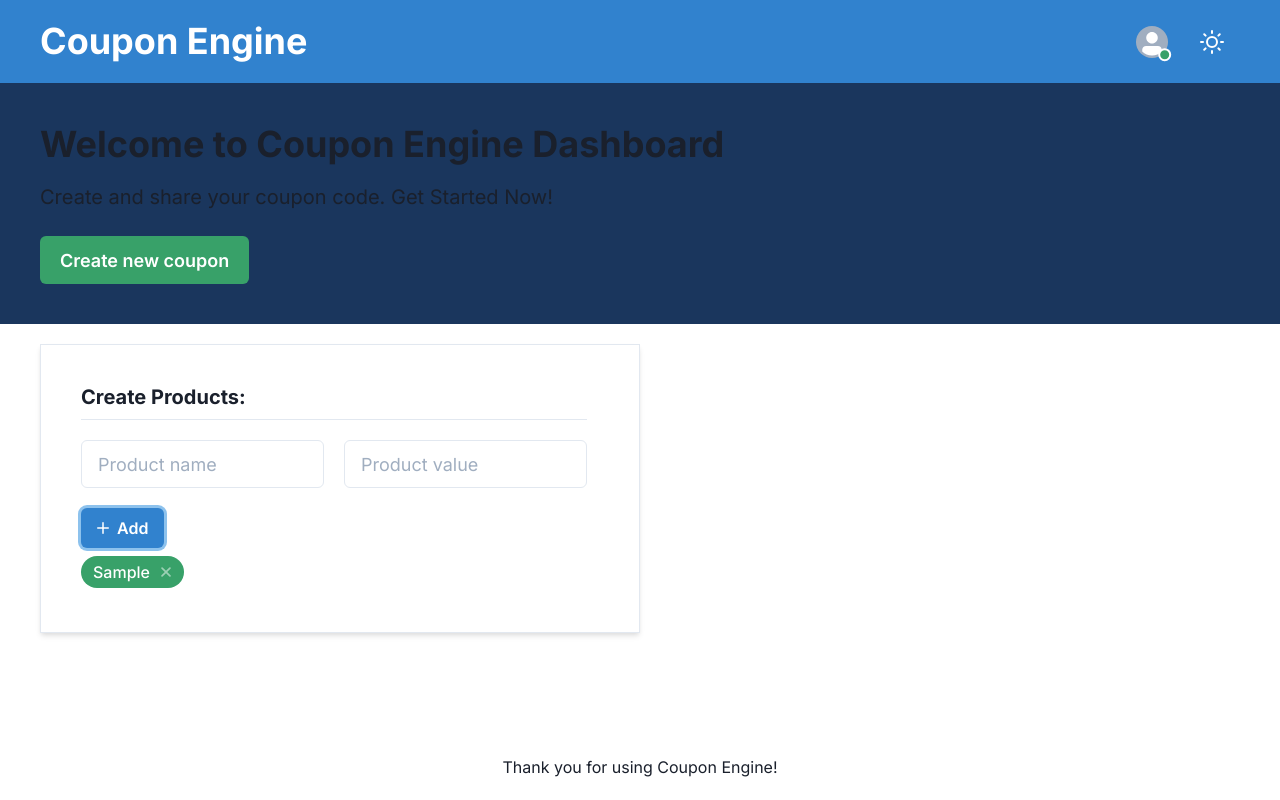
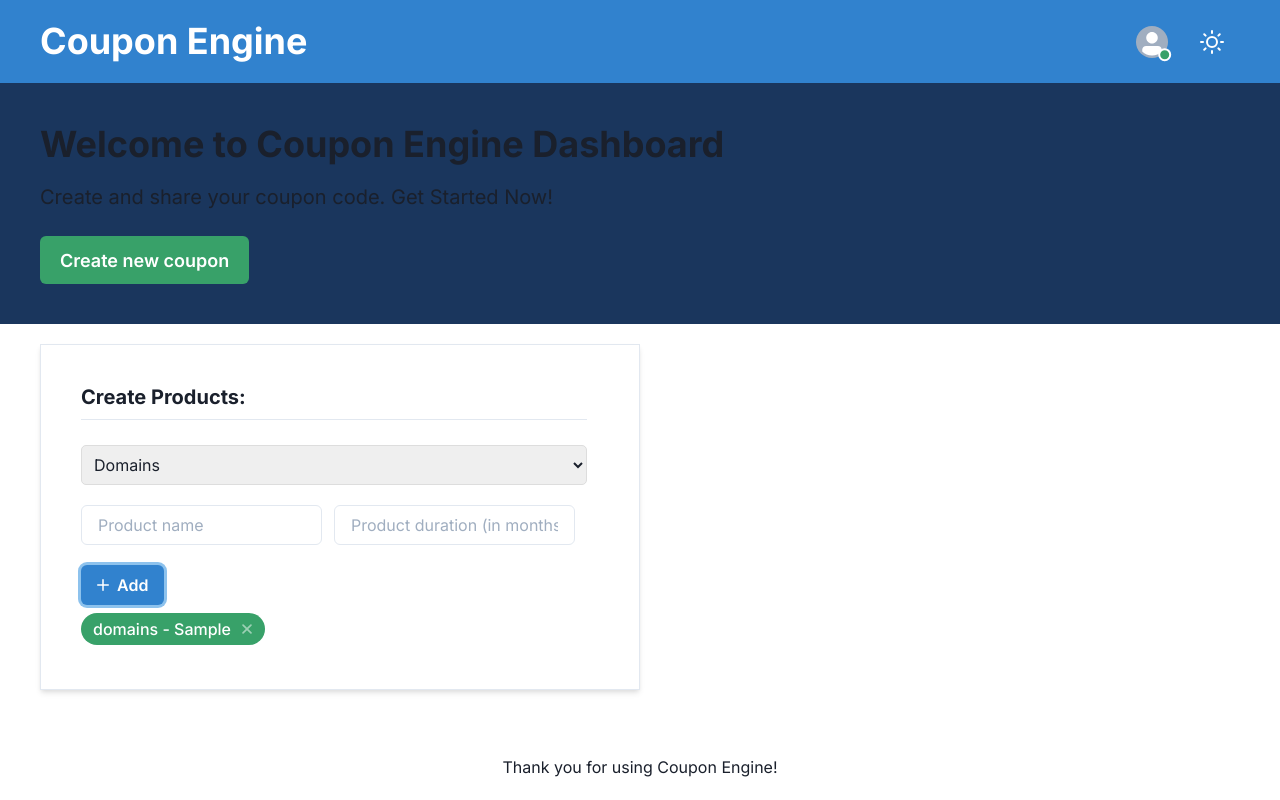
Before and after one commit to tusharjo/couponengine, a React (Create React App) app: page / in a window 1280 px wide. Both pictures are taken after typing "Sample", "Sample" into the empty fields and a click on the button "Add". Built offline with nearby package versions, Linux system fonts and the light colour scheme.

Commit message:
Added dynamic products

```diff
--- a/src/components/home/index.tsx
+++ b/src/components/home/index.tsx
@@ -7,10 +7,8 @@ const Home = (_: RouteComponentProps) => {
   const { apiStore } = useStorage();
   return <>
     <ProductDashboard />
-    {apiStore?.products?.length > 0 ?
-      apiStore?.coupons?.length > 0 ?
-        <CouponDashboard />
-        : null
+    {apiStore?.coupons?.length > 0 ?
+      <CouponDashboard />
       : null
     }
   </>;
--- a/src/components/home/product.tsx
+++ b/src/components/home/product.tsx
@@ -43,7 +43,7 @@ export const ProductDashboard = (_: RouteComponentProps) => {
       <Text fontSize="xl">
         Create and share your coupon code. Get Started Now!
       </Text>
-      {apiStore?.products?.length > 0 &&
+      {apiStore?.products && Object.keys(apiStore?.products)?.length > 0 &&
         <Button size="lg" colorScheme="green" mt="24px" p={0}>
           <Link as={ReachLink} to="/new" display="inline-block" p="5" sx={{
             ":hover": {
@@ -64,12 +64,20 @@ export const ProductDashboard = (_: RouteComponentProps) => {
       <Box width="50%" p={10} boxShadow="md" border="1px" borderColor="gray.200" alignSelf="left">
         <Formik
           enableReinitialize
-          initialValues={{ products: "", productsArray: apiStore?.products ?? [], selectbox: "root" }}
+          initialValues={{ parent: "domains", products: "", productsValue: "", productsArray: apiStore?.products ?? {}, selectbox: "root" }}
           onSubmit={(values) => {
-            const { products, productsArray } = values;
+            const { parent, products, productsValue } = values;
 
-            if (!values.productsArray.includes(values.products as never) && values.products !== "") {
-              setAPIStore({ products: [...productsArray, products] });
+            if (values.products !== "") {
+              setAPIStore({
+                products: {
+                  ...apiStore.products,
+                  [parent]: {
+                    ...apiStore.products?.[parent] ? apiStore.products[parent] : {},
+                    [products]: productsValue
+                  }
+                }
+              });
             }
             else {
               toast({
@@ -85,15 +93,21 @@ export const ProductDashboard = (_: RouteComponentProps) => {
           {({ values, setFieldValue }) => (
             <Form>
               <FormLabel>
-                <Heading size="md">Create Products:<hr style={{ margin: "10px 0" }} /></Heading>
+                <Heading size="md">Create Products:<hr style={{ margin: "10px 0 25px" }} /></Heading>
+                <Field as="select" name="parent" style={{ width: "100%" }}>
+                  <option value="domains">Domains</option>
+                  <option value="hosting">Hosting</option>
+                  <option value="servers">Servers</option>
+                </Field>
                 <InputGroup my={5}>
-                  <Input as={Field} name="products" placeholder="Product name" size="lg" mr={5} />
-                  <Input as={Field} name="productsValue" placeholder="Product value" size="lg" />
+                  <Input as={Field} name="products" placeholder="Product name" size="md" mr={3} required />
+                  <Input as={Field} name="productsValue" placeholder="Product duration (in months)" size="md" mr={3} required />
                 </InputGroup>
-                <Button type="submit" colorScheme="blue" onClick={() => setFieldValue("productsValue", "")}><AddIcon color="white" boxSize="3" mr={2} />Add</Button>
+                <Button type="submit" colorScheme="blue"><AddIcon color="white" boxSize="3" mr={2} />Add</Button>
               </FormLabel>
               <Box>
-                {values.productsArray.map((product: any) =>
+                {Object.entries(values.productsArray).map(([parent, products]: [any, any]) =>
+                  Object.keys(products).map(product =>
                     <Tag
                       size="lg"
                       key={product}
@@ -103,15 +117,26 @@ export const ProductDashboard = (_: RouteComponentProps) => {
                       mr={1}
                       mb={1}
                     >
-                    <TagLabel>{product}</TagLabel>
+                      <TagLabel>{parent} - {product}</TagLabel>
                       <TagCloseButton onClick={
                         () => {
-                        setFieldValue("productsArray", values.productsArray.filter((_: any) => _ !== product))
-                        setAPIStore({ products: values.productsArray.filter((_: any) => _ !== product) });
+                          let updatedObj = apiStore.products[parent];
+                          delete updatedObj[product];
+                          console.log(updatedObj, "UO");
+                          setFieldValue("productsArray", {
+                            ...apiStore.products,
+                            [parent]: updatedObj
+                          })
+                          setAPIStore({
+                            products: {
+                              ...apiStore.products,
+                              [parent]: updatedObj
+                            }
+                          });
                         }
                       } />
                     </Tag>
-                )}
+                  ))}
               </Box>
             </Form>)}
         </Formik>
--- a/src/components/new-coupon.tsx
+++ b/src/components/new-coupon.tsx
@@ -120,7 +120,7 @@ const NewCoupon: RouteComponentProps & any = ({ couponName }: Props) => {
             <hr />
             <br />
 
-            {values.allProducts.map((product: any) =>
+            {Object.entries(values.allProducts).map(([product, subcat]: [any, any]) =>
               <FormLabel><Field type="checkbox" name="selectedProduct" value={product} onChange={(e: any) => {
                 handleChange(e);
                 if (Object.keys(values.appliedCoupon).includes(e.target.value)) {
@@ -131,24 +131,44 @@ const NewCoupon: RouteComponentProps & any = ({ couponName }: Props) => {
                     [product]: {
                       currency: "USD",
                       duration: "one",
-                      discount: e.target.value
+                      discount: e.target.value,
+                      subcategories: subcat
                     }
                   })
                 }
-                console.log(values.appliedCoupon, "SP")
               }} /><span style={{ marginRight: "5px" }} />{product}</FormLabel>
             )}
             <br />
             {Object.keys(values.appliedCoupon).map((product) => {
+
               return <Box boxShadow="md" border="1px" borderColor="gray.200" p={5} mb={5}>
                 <Box textTransform="uppercase" fontWeight="bold">{product}</Box>
                 <hr />
                 <br />
                 <Flex alignItems="center">
+                  Choose product: <span style={{ marginRight: "5px" }} />
+                  <Field as="select" name={`appliedCoupon.${product}.subcategory`}>
+                    <option value="Select Product">Select Product</option>
+                    {
+                      Object.keys(values.appliedCoupon[product].subcategories).map(subcategory =>
+
+                        <option value={values.appliedCoupon[product].subcategories[subcategory]}>{subcategory}</option>
+                      )
+                    }
+                  </Field><span style={{ marginRight: "10px" }} />on<span style={{ marginRight: "10px" }} />
+
                   <Field as="select" name={`appliedCoupon.${product}.duration`} width="100px">
                     <option value="one">New Orders (First Year Only)</option>
-                    <option value="all">New Orders (For all durations))</option>
-                  </Field>
+                    <option value="all">New Orders (For all durations)</option>
+                  </Field><span style={{ marginRight: "10px" }} />
+                  {
+                    values.appliedCoupon?.[product]?.subcategory && <>with tenure<span style={{ marginRight: "5px" }} />
+                      <Field as="select" name={`appliedCoupon.${product}.subcategorytenure`}>
+                        {
+                          <option value={values.appliedCoupon[product].subcategory}>{values.appliedCoupon[product].subcategory}</option>
+                        }
+                      </Field></>
+                  }
                   <span style={{ margin: "0 10px" }}>with discount value</span>
                   <Input as={Field} type="number" name={`appliedCoupon.${product}.discount`} placeholder="10" width="100px" />
                   <Field as="select" name={`appliedCoupon.${product}.currency`}>
```
Lines whose indentation alone changed are shown as unchanged.
